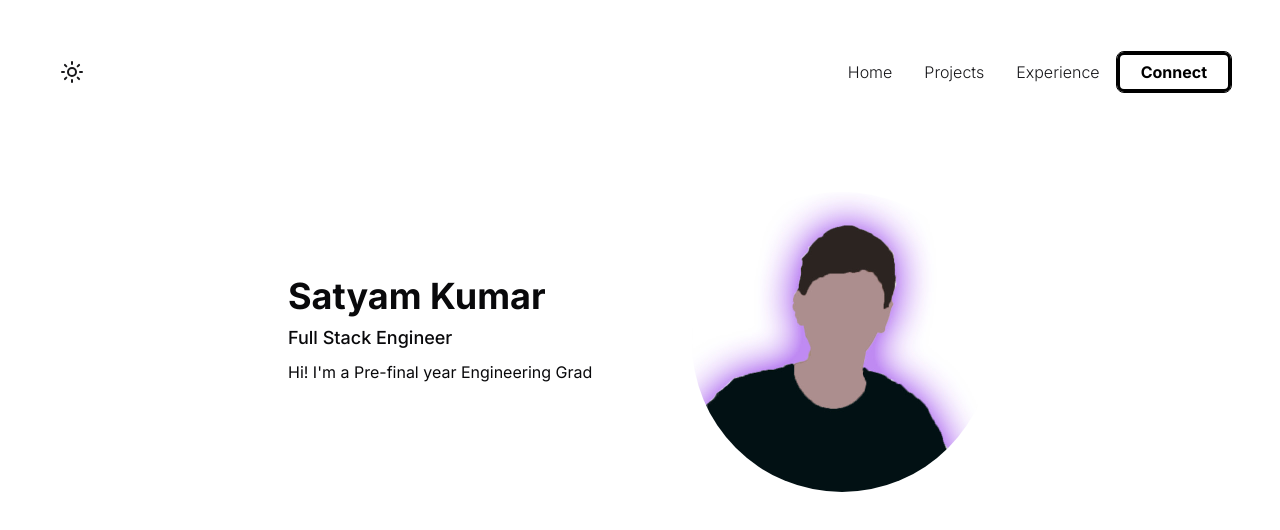
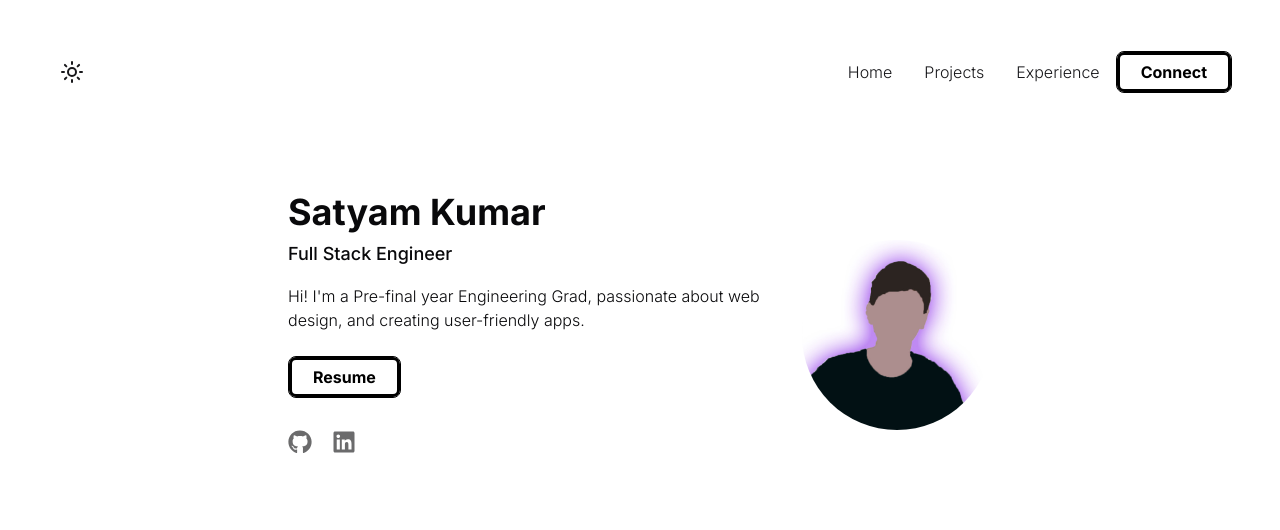
Before and after one commit to SKumr20/portfolio-v1, a Next.js app: page / in a window 1280 px wide. Shown: the top 530 px of the page. Built offline with nearby package versions, Linux system fonts and the light colour scheme.

Commit message:
Add Resume button Add Social links

```diff
--- a/package.json
+++ b/package.json
@@ -21,6 +21,7 @@
     "next-themes": "^0.4.4",
     "react": "^19.0.0",
     "react-dom": "^19.0.0",
+    "react-icons": "^5.5.0",
     "tailwind-merge": "^3.0.2",
     "tailwindcss-animate": "^1.0.7",
     "vaul": "^1.1.2"
--- a/src/components/Hero.jsx
+++ b/src/components/Hero.jsx
@@ -1,15 +1,38 @@
 import Image from "next/image";
+import Link from "next/link";
+import { FaGithub, FaLinkedin } from "react-icons/fa6"
 
 const Hero = () => {
   return (
-    <div className="flex flex-col-reverse md:flex-row items-center justify-between p-12 mx-12 md:mx-60 gap-10">
+    <div className="flex flex-col-reverse md:flex-row justify-between items-center p-12 mx-12 md:mx-60 gap-6">
       {/* Hero Content div */}
-      <div className="mb-6 flex flex-col gap-y-2 text-center md:text-start">
+      <div className="mb-6 flex flex-col text-center gap-y-2 md:text-start">
             <h1 className="text-4xl font-bold">Satyam Kumar</h1>
-            <h2 className="text-lg font-medium">Full Stack Engineer</h2>
-            <p>
-              Hi! I'm a Pre-final year Engineering Grad
+            <h2 className="text-lg font-medium mb-2">Full Stack Engineer</h2>
+            <p className="font-light mb-4">
+              Hi! I'm a Pre-final year Engineering Grad, passionate about web design, and creating user-friendly apps.
             </p>
+            {/* Buttons */}
+            <div className="flex justify-center md:justify-start">
+              <Link href="https://drive.google.com/file/d/108Qgk33IWUxUkq3xi_XTw8vuslPKJ7EI/view?usp=sharing" target="_blank" rel="noopener noreferrer"
+              >
+                <button className="flex gap-2 shadow-[0_0_0_3px_#000000_inset] px-6 py-2 bg-transparent border border-black dark:border-white dark:text-white text-black rounded-lg font-bold transform hover:-translate-y-1 transition duration-400">
+                  Resume
+                </button>
+              </Link>
+            </div>
+            {/* Socials */}
+            <div className="mt-6 flex justify-center space-x-5 md:justify-start">
+            <a href="https://github.com/SKumr20/" target="_blank">
+              <FaGithub size="24px" className="opacity-60 hover:opacity-100" />
+            </a>
+            <a href="https://www.linkedin.com/in/satyamkumr20/" target="_blank">
+              <FaLinkedin
+                size="24px"
+                className="opacity-60 hover:opacity-100"
+              />
+            </a>
+            </div>
       </div>
       {/* Image div */}
       <div>
```
Also changed, not shown: 1 other file (tests, documents, lock files or other folders).
